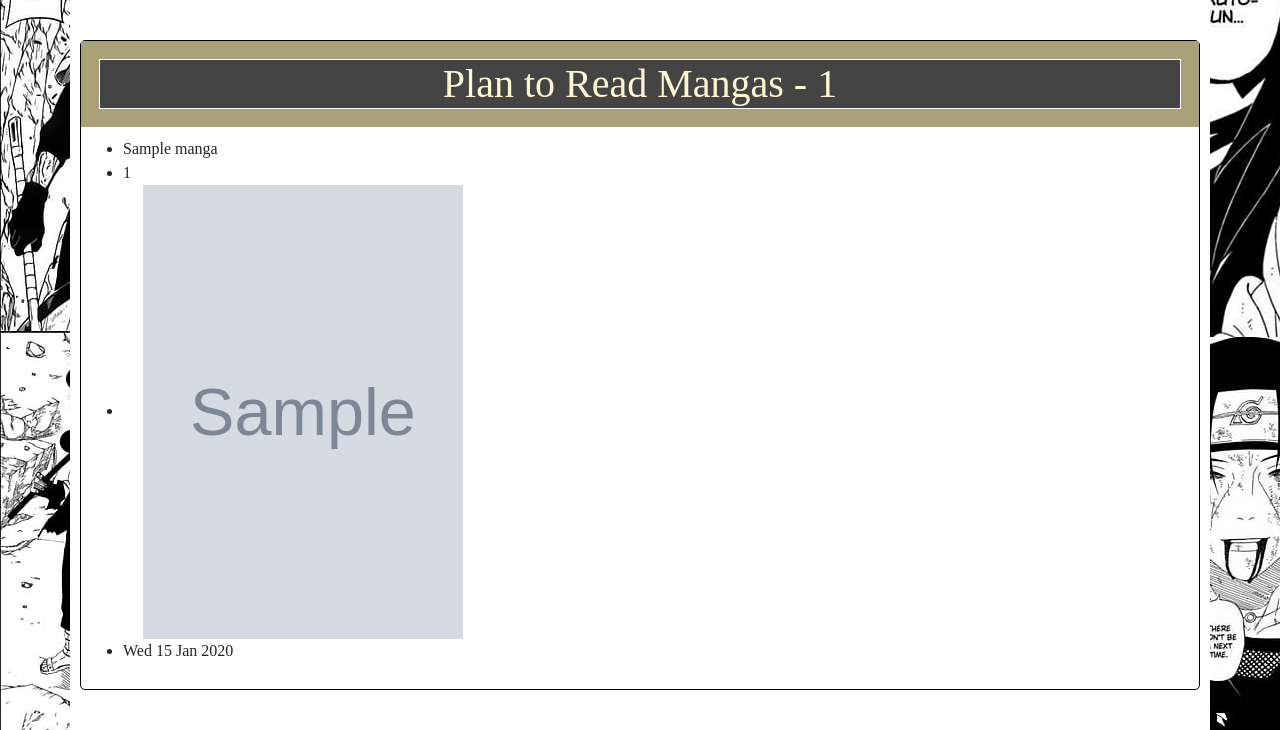
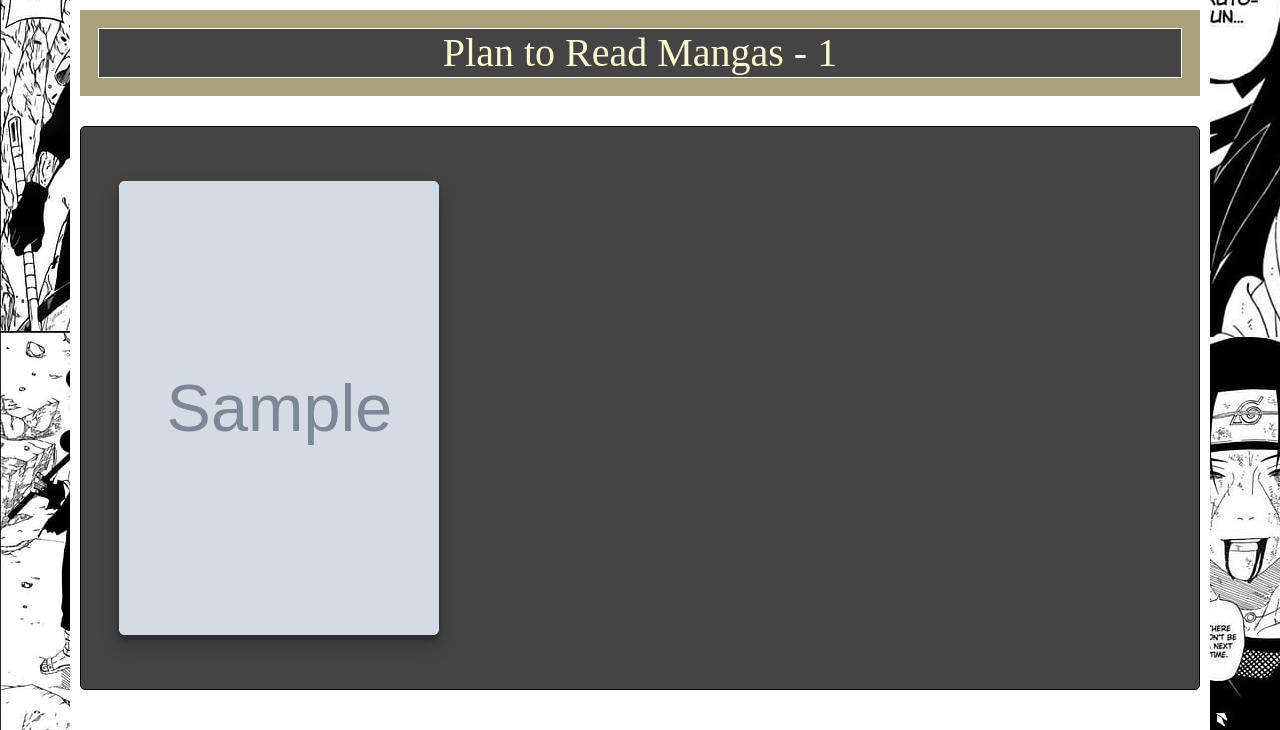
Before and after one commit to Renildo15/MangaCats, a Django app: page /manga/manga_list_by_status/not_read in a window 1280 px wide. Shown: the part 78-808 px from the top of the page. Run offline with Django 4.2, Linux system fonts and the light colour scheme; a user stored in the database is signed in; tables that the repository leaves empty hold one stand-in row (values such as "Sample post"); grey boxes marked "Sample" are stand-in pictures; some libraries are stand-ins or nearby versions.

Commit message:
style: adicionando estilo ao mangá popular #3

```diff
--- a/core/manga_app/templates/pages/status/status.html
+++ b/core/manga_app/templates/pages/status/status.html
@@ -9,24 +9,30 @@
         </div>
 {% endfor %}
 <div class="container">
-    <div class="content">
-        <div class="title">
-            <h1>{{title}} Mangas - {{total_list}}</h1>
-        </div>
+    <div class="title">
+        <h1>{{title}} Mangas - {{total_list}}</h1>
+    </div>
+    <div class="content content-list">
         {% if manga_reading %}
             <div class="manga-list">
-                <ul>
+                <div class="row">
                     {% for manga in manga_reading %}
-                        <li>{{manga.manga.name_manga}}</li>
-                        <li>{{manga.manga.num_chapter}}</li>
-                        <li>
+                        <div class="col-md-4">
                             <a href={% url 'manga:manga_view' manga.manga.id_manga %}>
-                                <img src="{{manga.manga.cover.url}}" width="320" height="454">
+                                <div class="card">
+                                    <img src="{{manga.manga.cover.url}}">
+                                    <div class="info">
+                                        <h2>{{manga.manga.name_manga}}</h2>
+                                        <p>Chapters:{{manga.manga.num_chapter}}</p>
+                                        <p>Views:{{manga.manga.views_manga}} </p>
+                                        <p>Created at:{{manga.manga.date_created|date:"D d M Y"}}</p>
+                                    </div>
+                                </div>
                             </a>
-                        </li>
-                        <li>{{manga.manga.date_created|date:"D d M Y"}}</li>
+                        </div>
                     {% endfor %}
-                </ul>
+                </div>
+
             </div>
         {% else %}
 
--- a/core/static/css/user_app/styles.css
+++ b/core/static/css/user_app/styles.css
@@ -461,6 +461,10 @@ body{
     border-left-width: 1px;
     border-right-width: 2px;
 }
+
+.content .manga-list h1{
+    color: var(--color3);
+}
 .content .manga-list .card{
     margin: 0 auto;
     width:320px;
--- a/core/user_app/templates/pages/profile/profile_page.html
+++ b/core/user_app/templates/pages/profile/profile_page.html
@@ -72,7 +72,7 @@
                           </a>
                         </li>
                         <li>
-                          <a href={% url 'manga:list_status' 'plan_to_watch' %}>
+                          <a href={% url 'manga:list_status' 'plan_to_read' %}>
                               Plan to Read <i class="fa-solid fa-book"></i>
                           </a>
                         </li>
```
